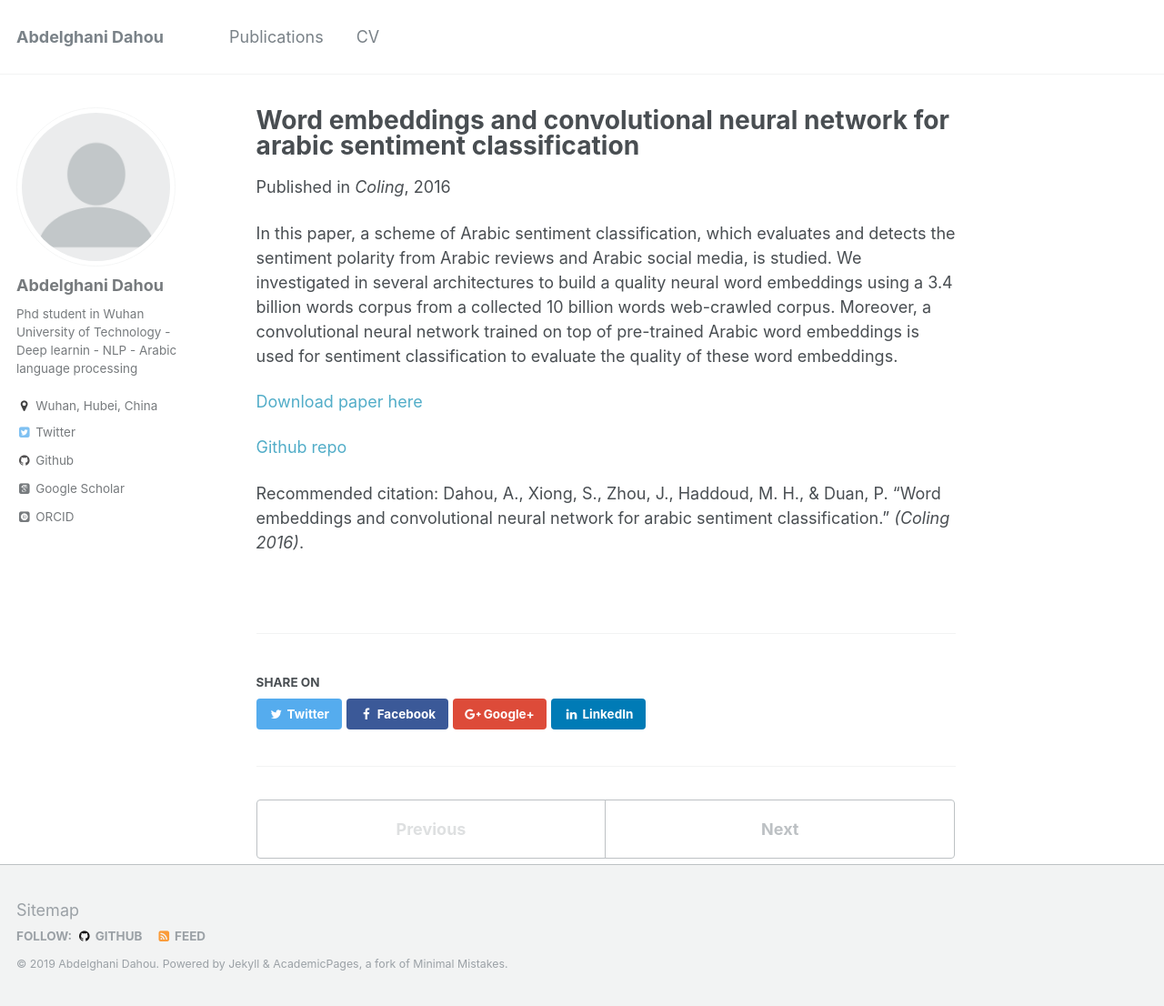
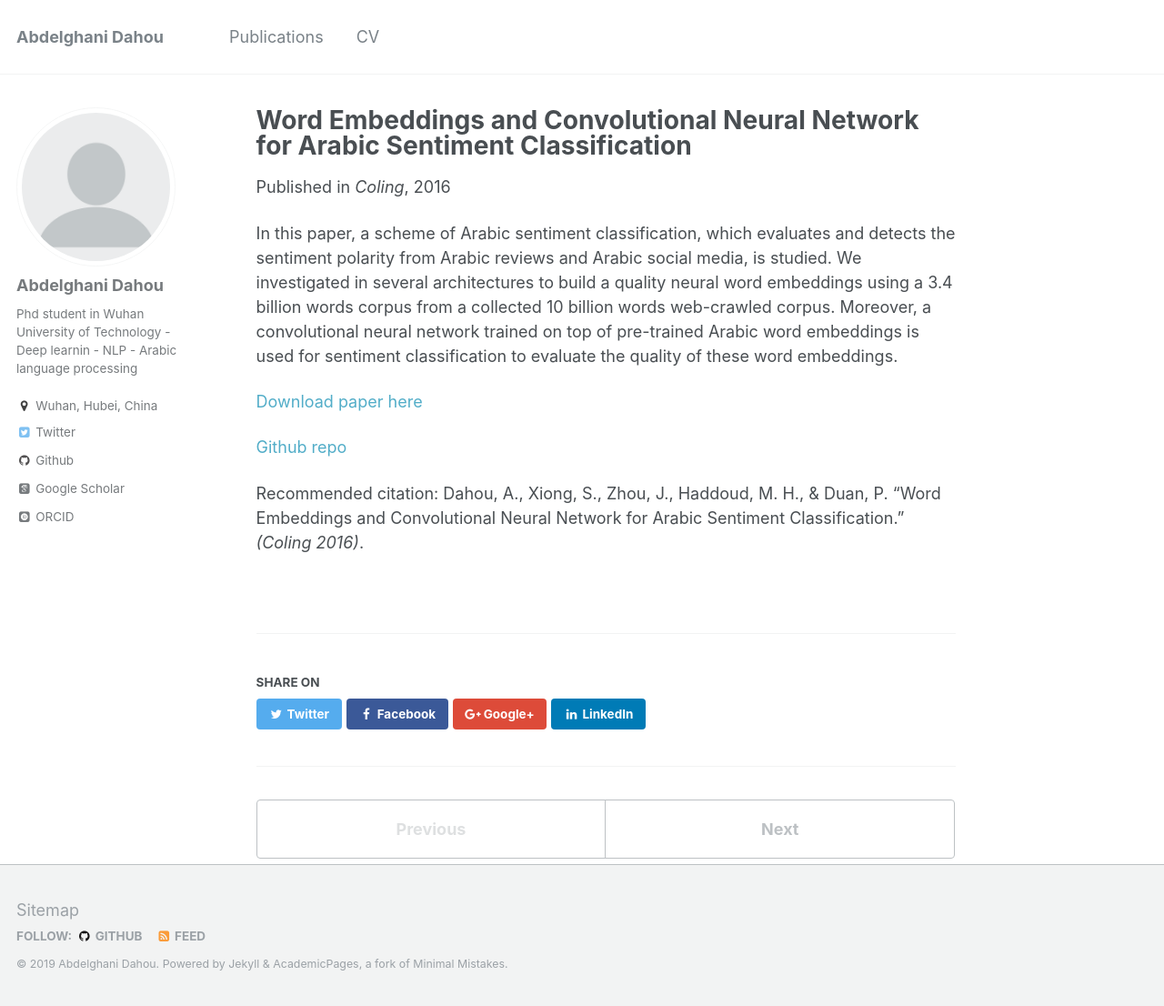
Before and after one commit to dahouabdelghani/dahouabdelghani.github.io, a Jekyll site: the page built from _publications/Coling2016-we-cnn-Arabic-SA.md, in a window 1280 px wide and 1106 px high. Shown: the whole window at 91% size. Built offline with Jekyll 4.4.1, drawn with Linux system fonts in a browser that asks for light colours; some web fonts are replaced.

```diff
--- a/_publications/Coling2016-we-cnn-Arabic-SA.md
+++ b/_publications/Coling2016-we-cnn-Arabic-SA.md
@@ -1,5 +1,5 @@
 ---
-title: "Word embeddings and convolutional neural network for arabic sentiment classification"
+title: "Word Embeddings and Convolutional Neural Network for Arabic Sentiment Classification"
 collection: publications
 permalink: /publication/Coling2016-we-cnn-Arabic-SA
 #excerpt: 'paper description to be shown in main publication page'
@@ -15,4 +15,4 @@ In this paper, a scheme of Arabic sentiment classification, which evaluates and
 [Github repo](https://github.com/dahouabdelghani/arabic_word_embeddings_CNN)
 
 
-Recommended citation: Dahou, A., Xiong, S., Zhou, J., Haddoud, M. H., & Duan, P. "Word embeddings and convolutional neural network for arabic sentiment classification." <i>(Coling 2016)</i>.
+Recommended citation: Dahou, A., Xiong, S., Zhou, J., Haddoud, M. H., & Duan, P. "Word Embeddings and Convolutional Neural Network for Arabic Sentiment Classification." <i>(Coling 2016)</i>.
```
